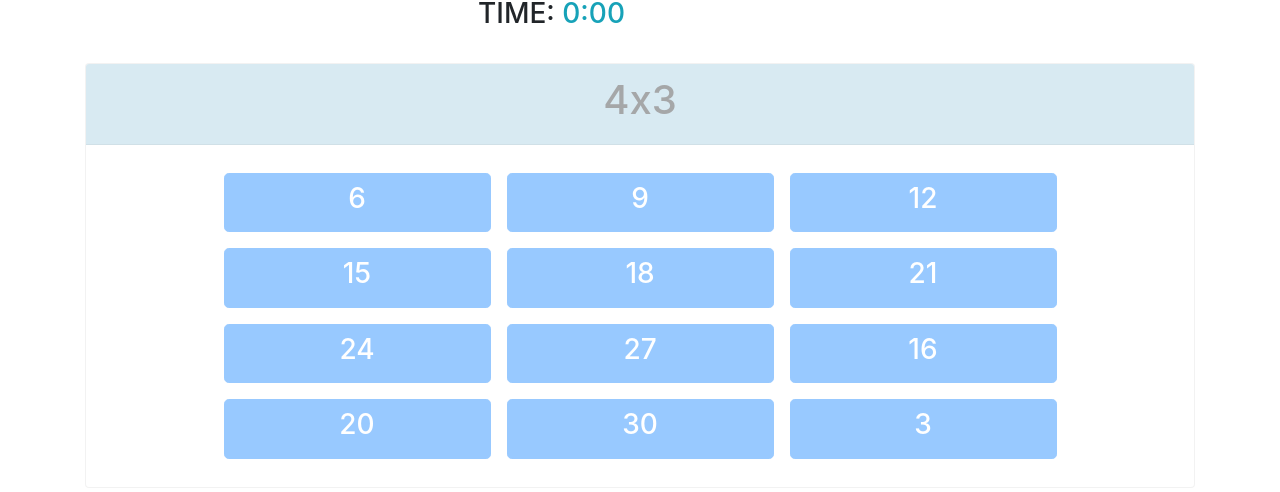
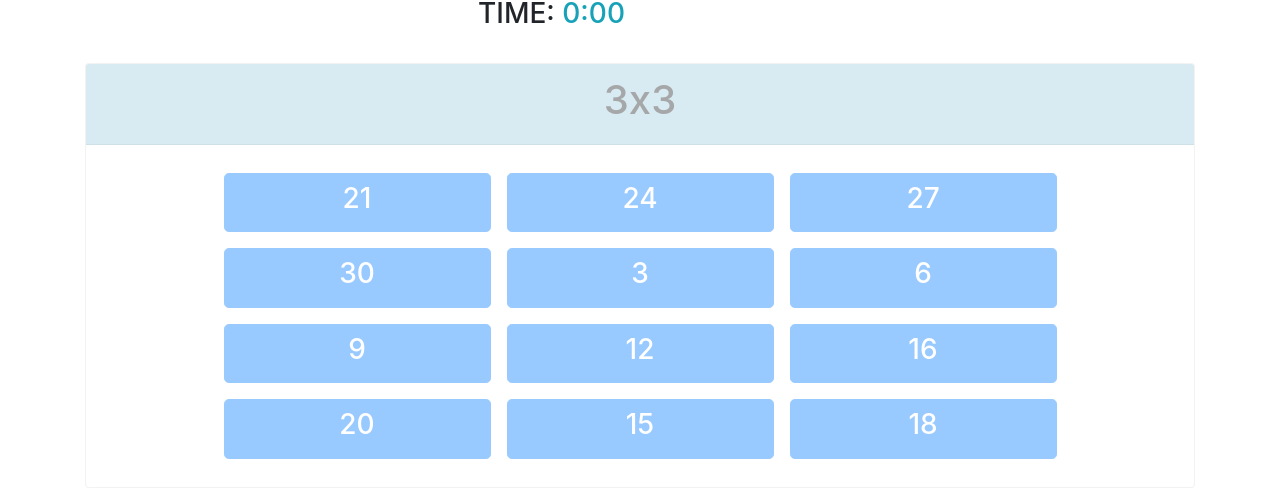
Before and after one commit to pesho99/MULTIPLICATION, a React (Create React App) app: page / in a window 1280 px wide. Shown: the part 121-613 px from the top of the page. Built offline with nearby package versions, Linux system fonts and the light colour scheme.

Commit message:
before timer

```diff
--- a/src/Components/Question.js
+++ b/src/Components/Question.js
@@ -1,6 +1,5 @@
 
 
-export default function Question({ firstNum, secondNum, showFirst }) {
-  const text = showFirst ? `${secondNum}x${firstNum}` : `${firstNum}x${secondNum}`;
-  return <h1>{text}</h1>;
+export default function Question({ firstNum, secondNum }) {
+  return <h1>{`${firstNum}x${secondNum}`}</h1>;
 }
--- a/src/Games/Multiplication.js
+++ b/src/Games/Multiplication.js
@@ -13,10 +13,9 @@ function Multiplication() {
   const [timeleft, setTime] = useState(0);
   const[timer, setTimer] = useState({});
 
-  const newQuest = GenerateQuestion(minValue, maxValue);
-  const nums = GenerateNumbers(newQuest.firstNum);
-  const [quest, setQuest] = useState(newQuest);
-  const [numbers, setNumbers] = useState(nums);
+
+  const [quest, setQuest] = useState(GenerateQuestion(minValue, maxValue));
+  const [numbers, setNumbers] = useState(GenerateNumbers(maxValue));
   return (
     <div className="container">
       <div className="row">
@@ -25,7 +24,7 @@ function Multiplication() {
       </div>
       <div className={`card text-center mt-4 ${timeleft === 0 ? "is-disabled" :""}`}>
         <div className="card-header" style={{background: '#9fcbe0'}}>
-          <Question firstNum={quest.firstNum} secondNum={quest.secondNum} showFirst={quest.showFirst}/>
+          <Question firstNum={quest.firstNum} secondNum={quest.secondNum}/>
         </div>
         <div className="card-body" >
           {numbers.map((n, i) => (
@@ -78,7 +77,12 @@ function Multiplication() {
     question.firstNum = Utilities.RandomNumber(max, min);
     question.secondNum = Utilities.RandomNumber(10);
     question.answer = question.firstNum * question.secondNum;
-    question.showFirst = Utilities.RandomNumber(2) === 2;
+    if (Utilities.RandomNumber(2) === 2)
+    {
+      let temp = question.firstNum;
+      question.firstNum = question.secondNum;
+      question.secondNum = temp;
+    }
     return question;
   }
 
--- a/src/index.js
+++ b/src/index.js
@@ -6,9 +6,7 @@ import 'bootstrap/dist/css/bootstrap.css';
 
 const root = ReactDOM.createRoot(document.getElementById('root'));
 root.render(
-  <React.StrictMode>
     <App />
-  </React.StrictMode>
 );
 
 // If you want to start measuring performance in your app, pass a function
```
